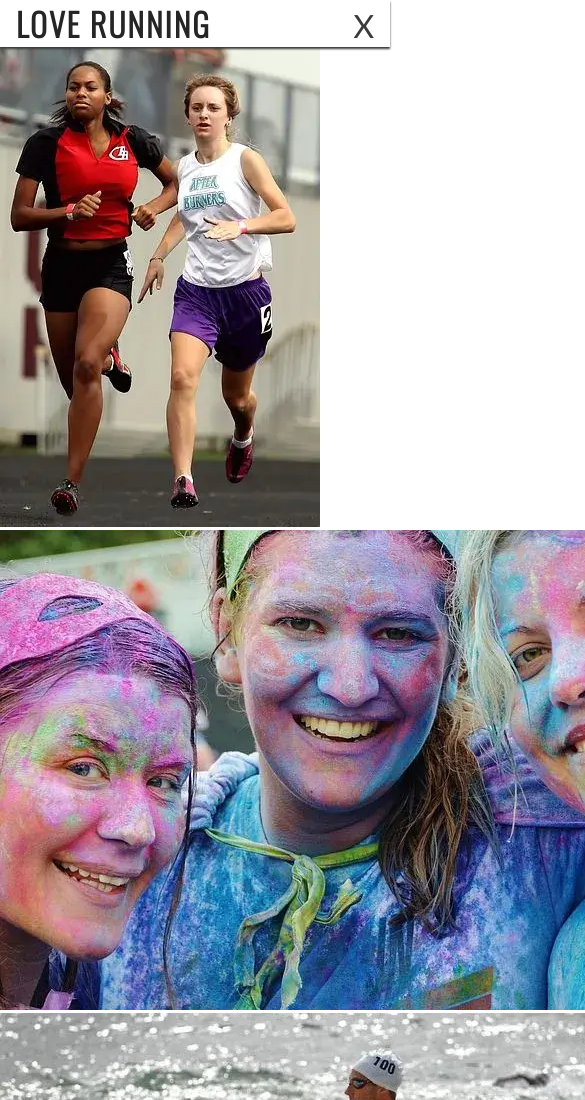
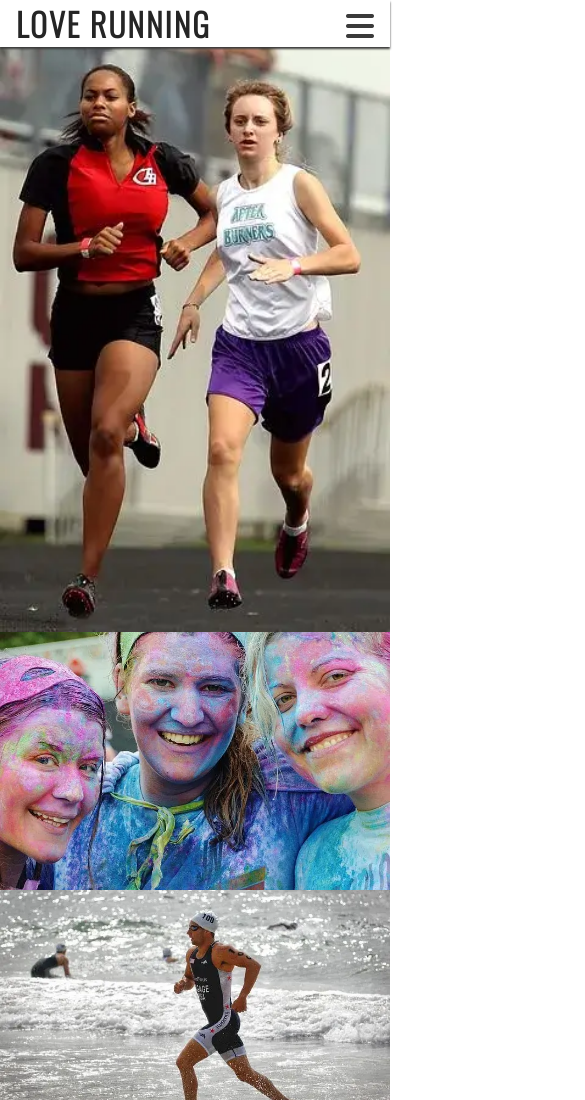
Before and after one commit to Malstrom123/love-running, a plain HTML site: page gallery.html in a window 390 px wide. Shown: the top 1100 px of the page, 585 px wide, since content can reach past the window. Drawn offline with nearby package versions, Linux system fonts and the light colour scheme.

Commit message:
Add styling to Gallery for mobile phones

```diff
--- a/assets/css/style.css
+++ b/assets/css/style.css
@@ -183,6 +183,15 @@ main {
     color: #fafafa;
 }
 
+/* Gallery Page*/
+#photos img {
+    width: 100%;
+    line-height: 1em;
+}
+
+#photos {
+    line-height: 0;
+}
 
 /* Footer */
 #social-networks {
--- a/gallery.html
+++ b/gallery.html
@@ -26,7 +26,8 @@
             <h1 id="logo">Love Running</h1>
         </a>
         <input type="checkbox" id="nav-toggle" name="nav-toggle">
-        <label for="nav-toggle" class="nav-toggle-label">X</label>
+        <label for="nav-toggle" class="nav-toggle-label"> <i class="fa-solid fa-bars"></i>
+        </label>
         <nav>
             <ul id="menu">
                 <li><a href="index.html">Home</a></li>
```
